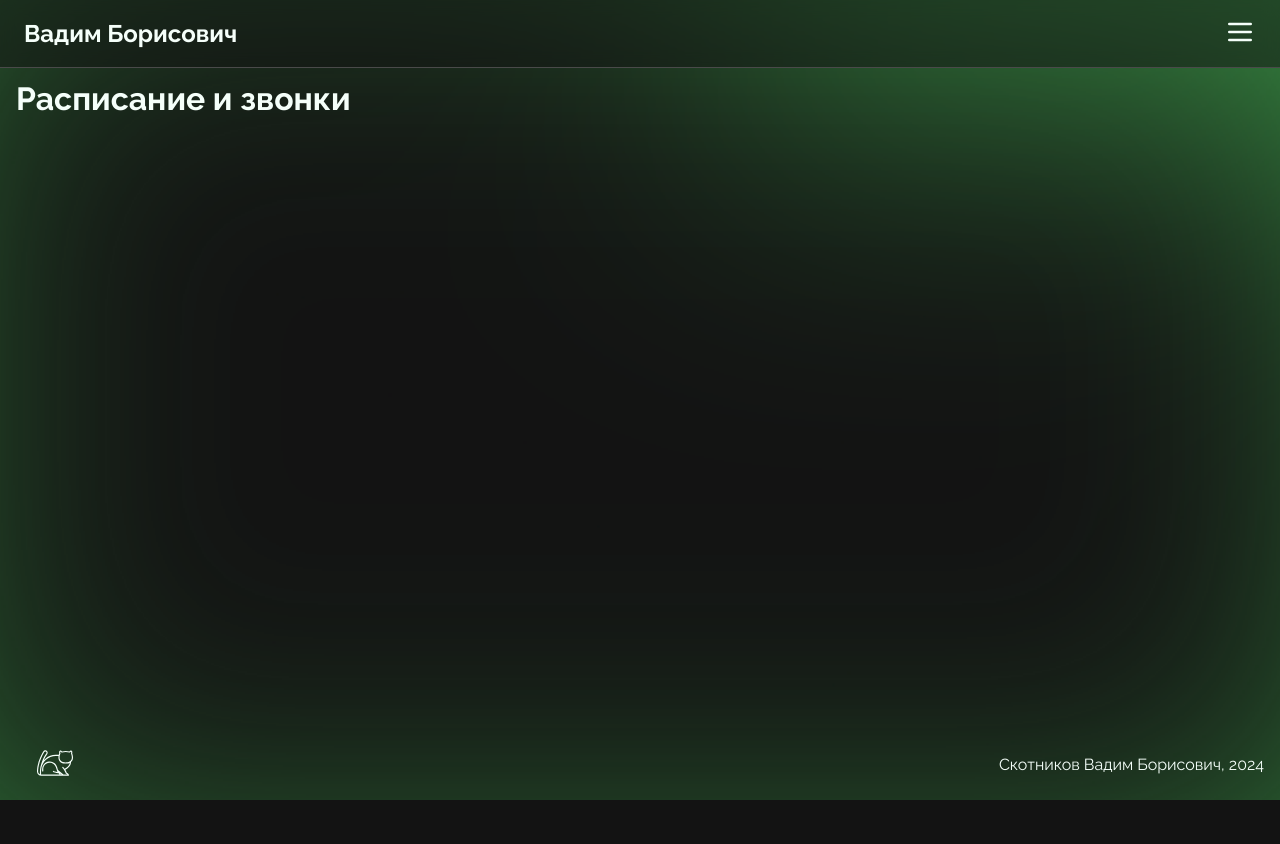
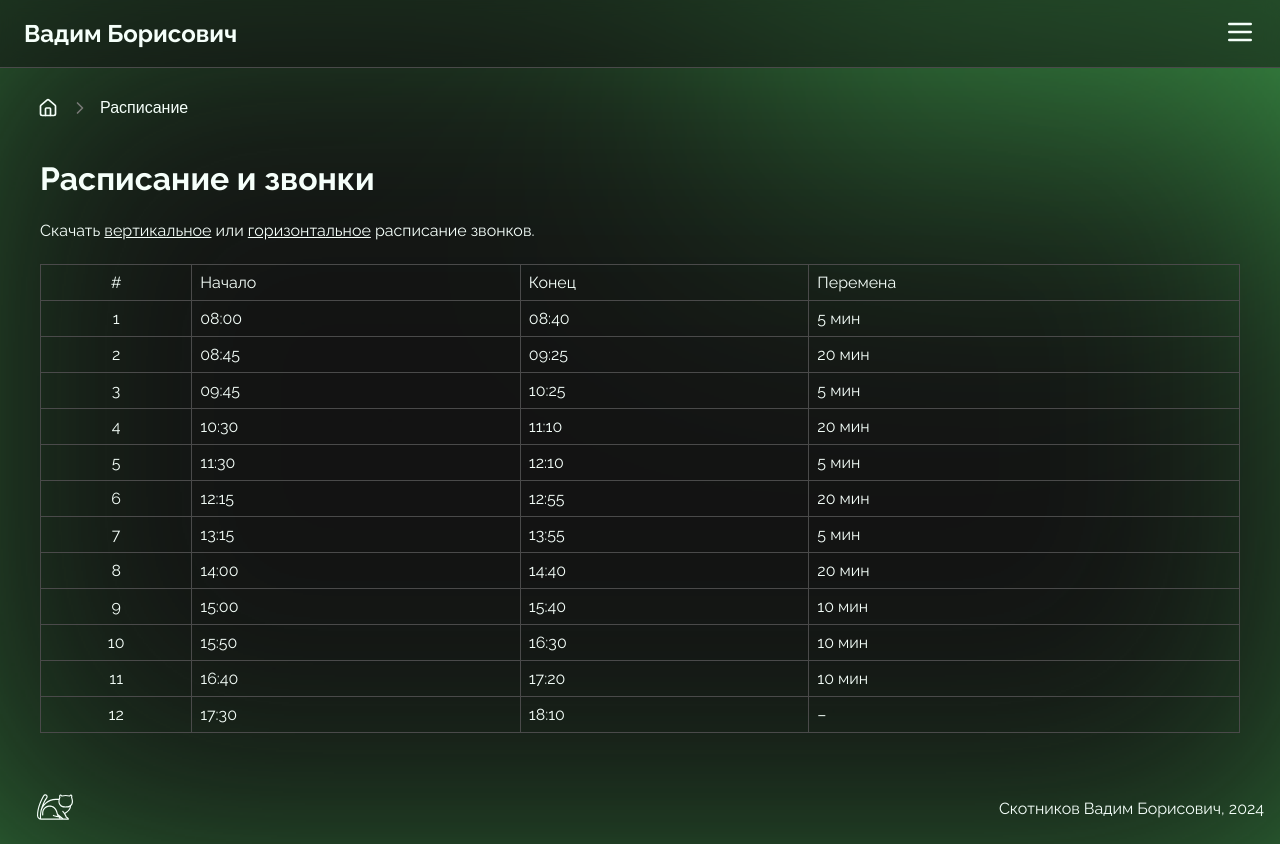
Before and after one commit to svbinf-ru/svbinf.ru, a Next.js app: page /schedule in a window 1280 px wide. Before the commit the page ends 800 px from the top, so only its background shows below. Built offline with nearby package versions, Linux system fonts and the light colour scheme.

Commit message:
feat(app): add bell timetable to the `/schedule` page

```diff
--- a/app/schedule/page.tsx
+++ b/app/schedule/page.tsx
@@ -1,7 +1,36 @@
+import Link from 'next/link'
+
+import { BellTimetable } from '@/components/BellTimetable'
+import { Breadcrumbs } from '@/components/Breadcrumbs'
+import { Container } from '@/components/Container'
+
 export default function Schedule() {
     return (
         <main>
-            <h1>Расписание и звонки</h1>
+            <Breadcrumbs items={[{ href: '/schedule', label: 'Расписание' }]} />
+            <Container>
+                <h1>Расписание и звонки</h1>
+                <p>
+                    Скачать{' '}
+                    <Link
+                        href="/static/img/schedule/bell-timetable-vertical.png"
+                        target="_blank"
+                        download="расписание вертикальное.png"
+                    >
+                        вертикальное
+                    </Link>{' '}
+                    или{' '}
+                    <Link
+                        href="/static/img/schedule/bell-timetable-horizontal.png"
+                        target="_blank"
+                        download="расписание горизонтальное.png"
+                    >
+                        горизонтальное
+                    </Link>{' '}
+                    расписание звонков.
+                </p>
+                <BellTimetable />
+            </Container>
         </main>
     )
 }
```
Also changed, not shown: public/static/img/schedule/bell-timetable-horizontal.png (added), public/static/img/schedule/bell-timetable-vertical.png (added).
